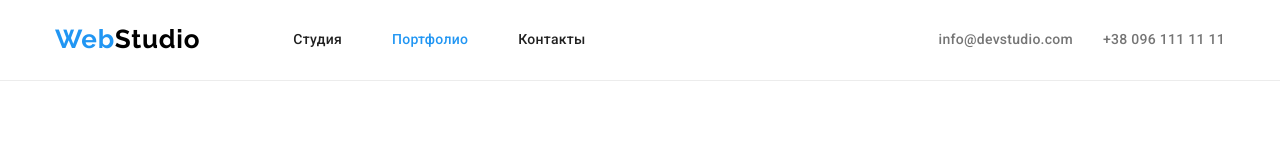
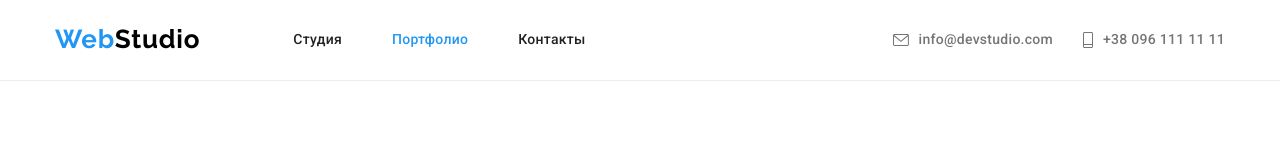
Before and after one commit to Peekaboo-dev/goit-markup-hw-04, a plain HTML site: page portfolio.html in a window 1280 px wide. Shown: the top 160 px of the page. Drawn offline with Linux system fonts and the light colour scheme.

Commit message:
Update portfolio.html

```diff
--- a/portfolio.html
+++ b/portfolio.html
@@ -35,10 +35,15 @@
         </nav>
         <address class="header__contact">
           <a href="mailto:info@devstudio.com" class="header__contact-link"
+            ><svg class="header__contact-icon" width="16" height="12">
+              <use xlink:href="./img/sprite.svg#icon-envelope"></use></svg
             >info@devstudio.com</a
           >
           <a href="tel:+380961111111" class="header__contact-link"
-            >+38 096 111 11 11</a
+            ><svg class="header__contact-icon" width="10" height="16">
+              <use xlink:href="./img/sprite.svg#icon-smartphone"></use>
+            </svg>
+            +38 096 111 11 11</a
           >
         </address>
       </div>
```
